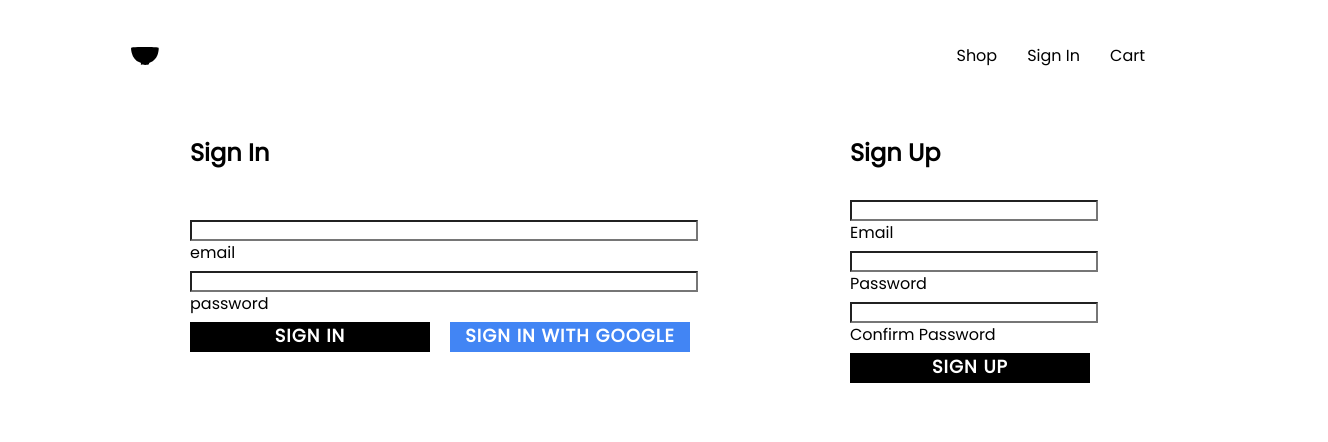
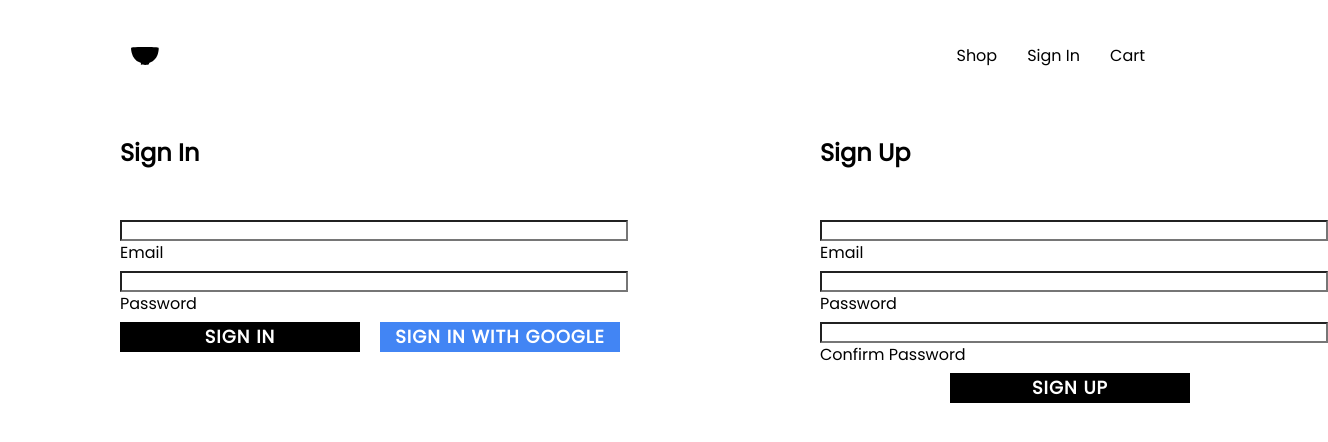
Before and after one commit to Chris-DJ-Kim/aesthetic-wares, a React (Create React App) app: page /signin in a window 1280 px wide. Shown: the top 442 px of the page, 1328 px wide, since content can reach past the window. Built offline with nearby package versions, Linux system fonts and the light colour scheme.

Commit message:
Fixed styling on sign up component

```diff
--- a/src/components/personalized-button/personalized-button.stylers.scss
+++ b/src/components/personalized-button/personalized-button.stylers.scss
@@ -14,6 +14,7 @@
     justify-content: center;
     cursor: pointer;
     border: none;
+    align-items: center;
 
     &:hover {
         background-color: white;
--- a/src/components/sign-in/sign-in.component.jsx
+++ b/src/components/sign-in/sign-in.component.jsx
@@ -53,7 +53,7 @@ class SignIn extends React.Component {
             name="email"
             type="email"
             value={this.state.email}
-            label="email"
+            label="Email"
             onChange={this.handleChange}
             required
           />
@@ -61,7 +61,7 @@ class SignIn extends React.Component {
             name="password"
             type="password"
             value={this.state.password}
-            label="password"
+            label="Password"
             onChange={this.handleChange}
             required
           />
--- a/src/components/sign-up/sign-up.component.jsx
+++ b/src/components/sign-up/sign-up.component.jsx
@@ -82,7 +82,9 @@ class SignUp extends React.Component {
             label="Confirm Password"
             onChange={this.handleChange}
           />
-          <PersonalizedButton type="submit">Sign Up</PersonalizedButton>
+          <div className="button">
+            <PersonalizedButton type="submit">Sign Up</PersonalizedButton>
+          </div>
           {this.state.message}
         </form>
       </div>
--- a/src/components/sign-up/sign-up.styles.scss
+++ b/src/components/sign-up/sign-up.styles.scss
@@ -0,0 +1,9 @@
+.sign-up {
+    display: flex;
+    flex-direction: column;
+    width: 500px;
+
+    .button {
+        padding: 0 130px;
+    }
+}
--- a/src/pages/login/log-in.styles.scss
+++ b/src/pages/login/log-in.styles.scss
@@ -1,5 +1,5 @@
 .log-in {
-    width: 900px;
+    width: 1200px;
     display: flex;
     justify-content: space-between;
     margin: 20px auto;
```
